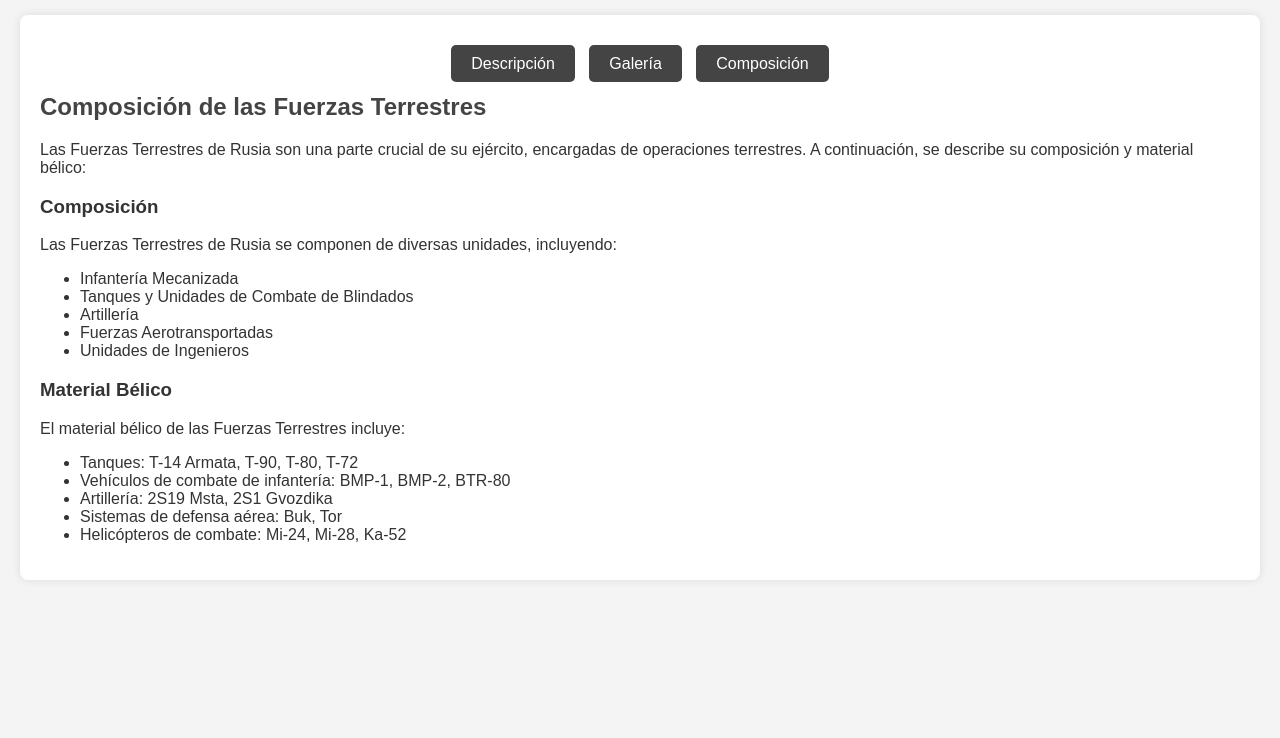
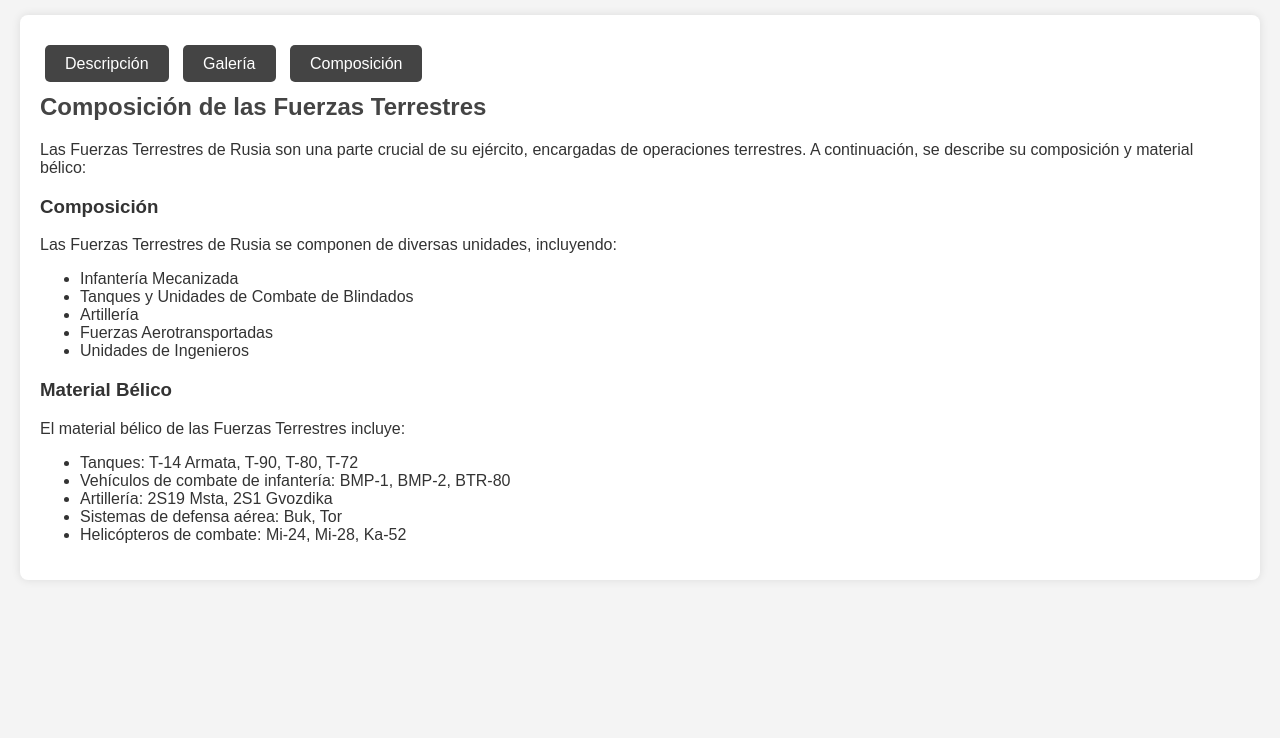
Before and after one commit to arielvilla00/tanques-de-guerra-rusos-arielvilla, a plain HTML site: page fuerzas_terrestres.html in a window 1280 px wide. Shown: the part 62-800 px from the top of the page. Drawn offline with Linux system fonts and the light colour scheme.

Commit message:
Update fuerzas_terrestres.html

```diff
--- a/fuerzas_terrestres.html
+++ b/fuerzas_terrestres.html
@@ -30,7 +30,7 @@
             box-shadow: 0 0 10px rgba(0, 0, 0, 0.1);
         }
         .nav-buttons {
-            text-align: center;
+            text-align: justify;
             margin: 20px 0;
         }
         .nav-buttons a {
```
